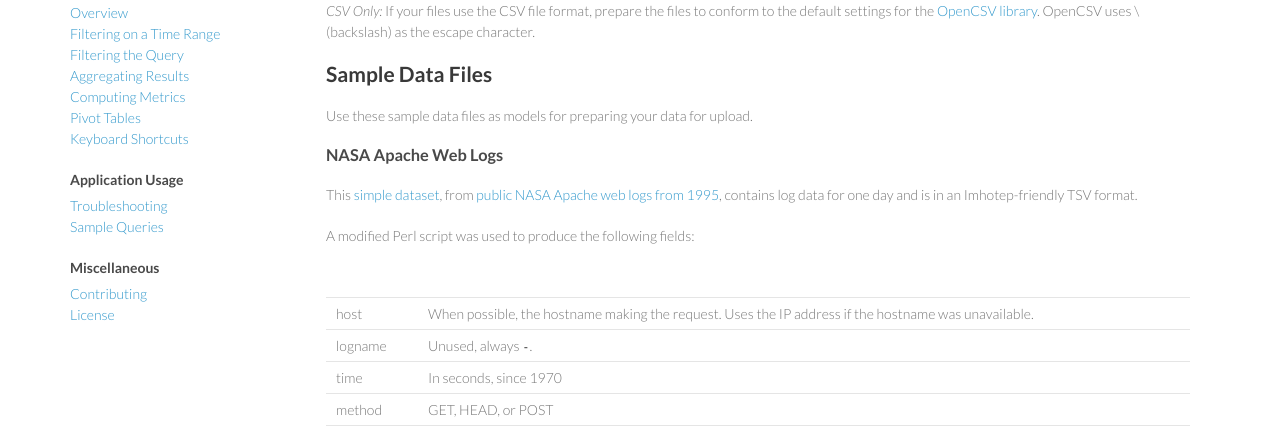
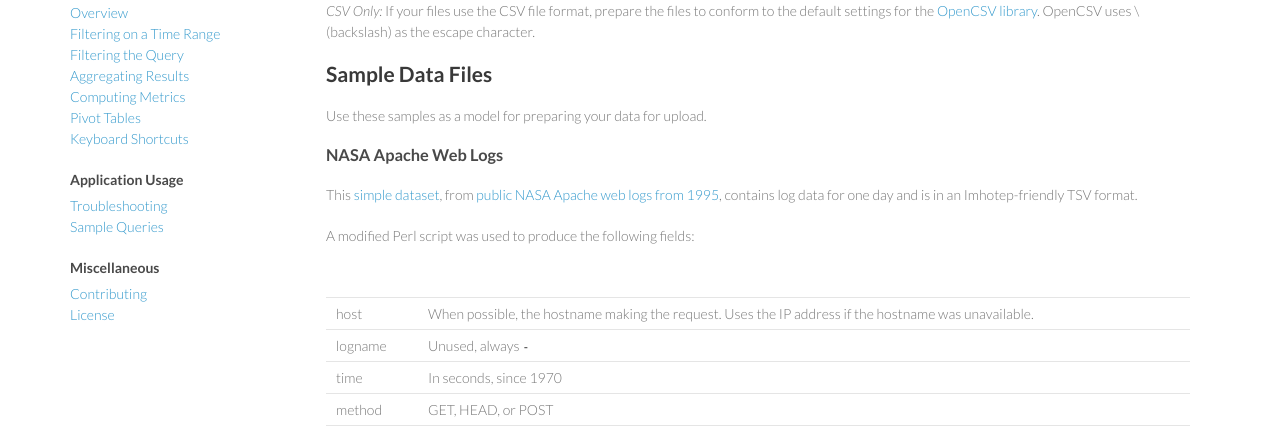
Before and after one commit to indeedeng/imhotep, a Jekyll site: the page built from docs/data-file-requirements.md, in a window 1280 px wide and 900 px high. Shown: the part 265-699 px from the top of the window. Built offline with Jekyll 4.4.1, drawn with Linux system fonts in a browser that asks for light colours; Markdown is read by kramdown in place of the engine named in the settings.

Commit message:
style change

```diff
--- a/docs/data-file-requirements.md
+++ b/docs/data-file-requirements.md
@@ -11,7 +11,7 @@ TSV Uploader supports parsing files that use either the TSV or CSV file format.
 *CSV Only:* If your files use the CSV file format, prepare the files to conform to the default settings for the [OpenCSV library](http://opencsv.sourceforge.net/apidocs/constant-values.html#au.com.bytecode.opencsv.CSVParser.DEFAULT_STRICT_QUOTES). OpenCSV uses \ (backslash) as the escape character.
 
 ## Sample Data Files
-Use these sample data files as models for preparing your data for upload.
+Use these samples as a model for preparing your data for upload.
 
 ### NASA Apache Web Logs
 This [simple dataset](http://indeedeng.github.io/imhotep/files/19950801.tsv), from [public NASA Apache web logs from 1995](http://ita.ee.lbl.gov/html/contrib/NASA-HTTP.html), contains log data for one day and is in an Imhotep-friendly TSV format.
@@ -21,7 +21,7 @@ A modified Perl script was used to produce the following fields:
 | | |
 | ----- | ------- |
 | host | When possible, the hostname making the request. Uses the IP address if the hostname was unavailable. |
-| logname | Unused, always `-`. |
+| logname | Unused, always `-` |
 | time | In seconds, since 1970 |
 | method | GET, HEAD, or POST |
 | url | Requested path |
```
